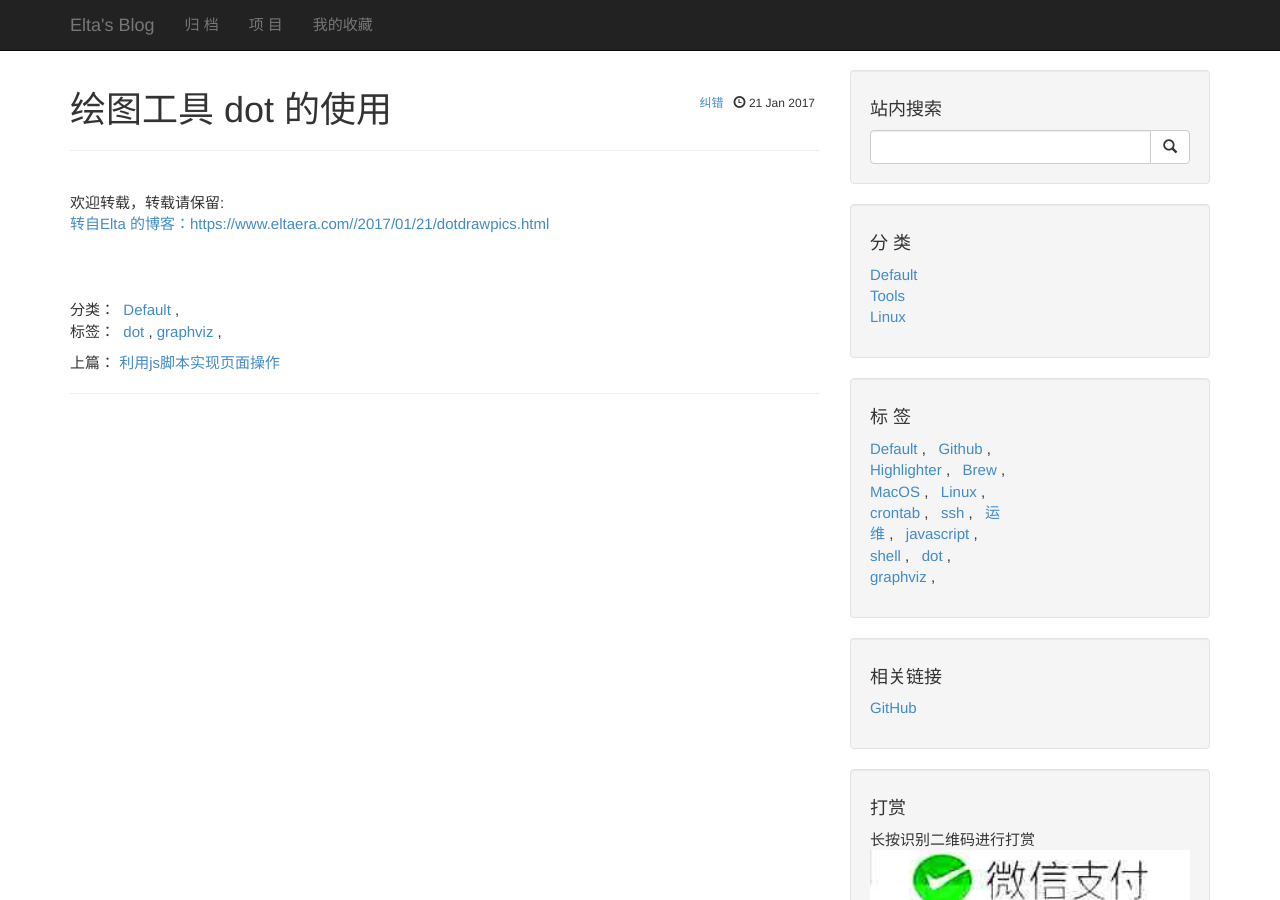
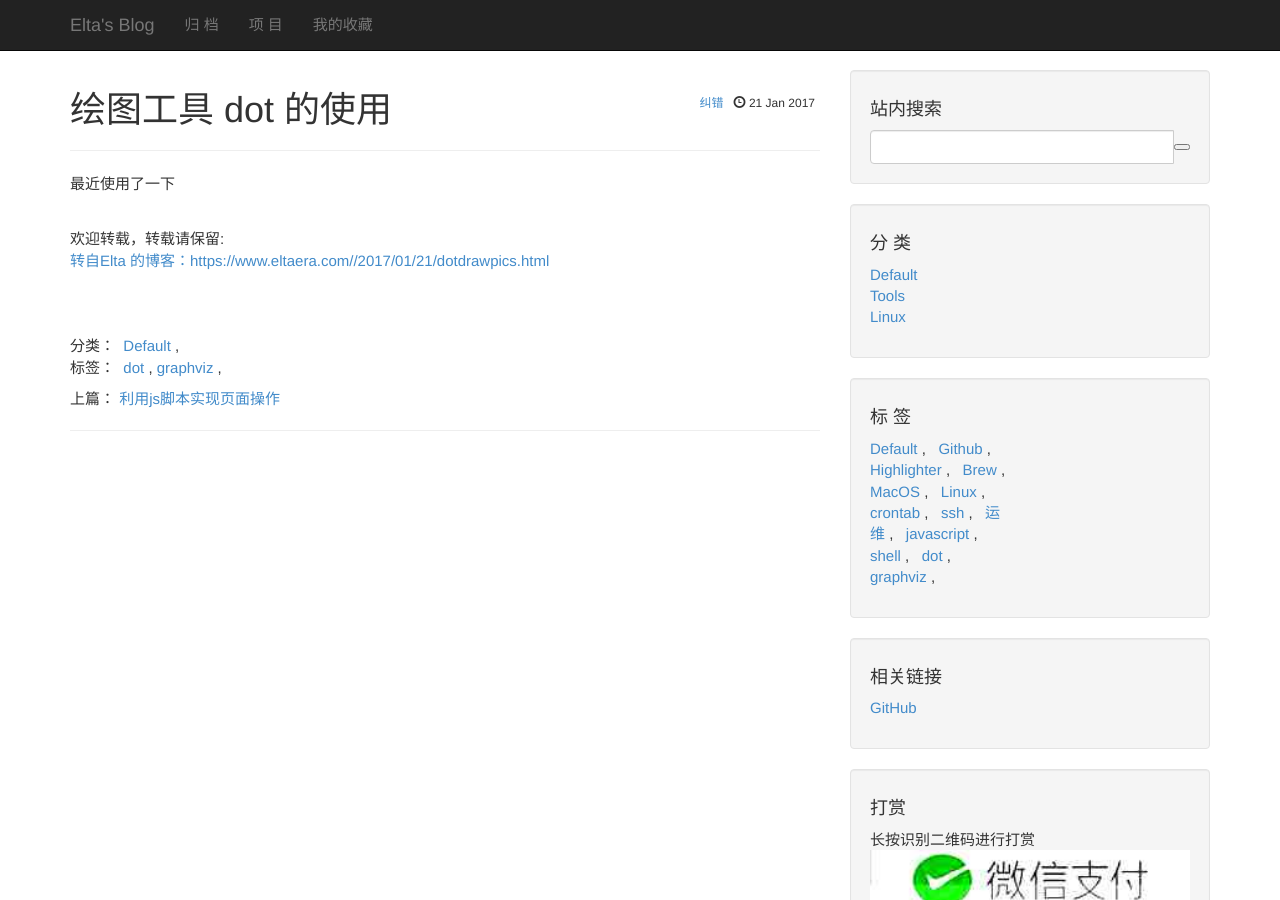
Before and after one commit to lvstoneleaf/elta.github.io, a Jekyll site: the page built from _posts/2017-01-21-dotdrawpics.md, in a window 1280 px wide and 900 px high. Built offline with Jekyll 4.4.1, drawn with Linux system fonts in a browser that asks for light colours; comment, search, counter and statistics services are not loaded.

Commit message:
2017-01-21 17:21:26+00:00
 M _includes/search.html
 M _posts/2017-01-21-dotdrawpics.md

```diff
--- a/_includes/search.html
+++ b/_includes/search.html
@@ -5,7 +5,7 @@
 	<input type="hidden" name="ie" value="UTF-8" />
 	<input type="hidden" name="sitesearch" value="www.eltaera.com" />
     <span class="input-group-btn">
-      <button class="btn btn-default" onclick="prepareForSubmit()">
+      <button class="" onclick="prepareForSubmit()">
         <span class="glyphicon glyphicon-search">
         </span>
       </button>
--- a/_posts/2017-01-21-dotdrawpics.md
+++ b/_posts/2017-01-21-dotdrawpics.md
@@ -6,3 +6,5 @@
 date: 2017-01-21 16:14:59+00:00
 tags: [dot, graphviz]
 ---
+
+最近使用了一下
```
